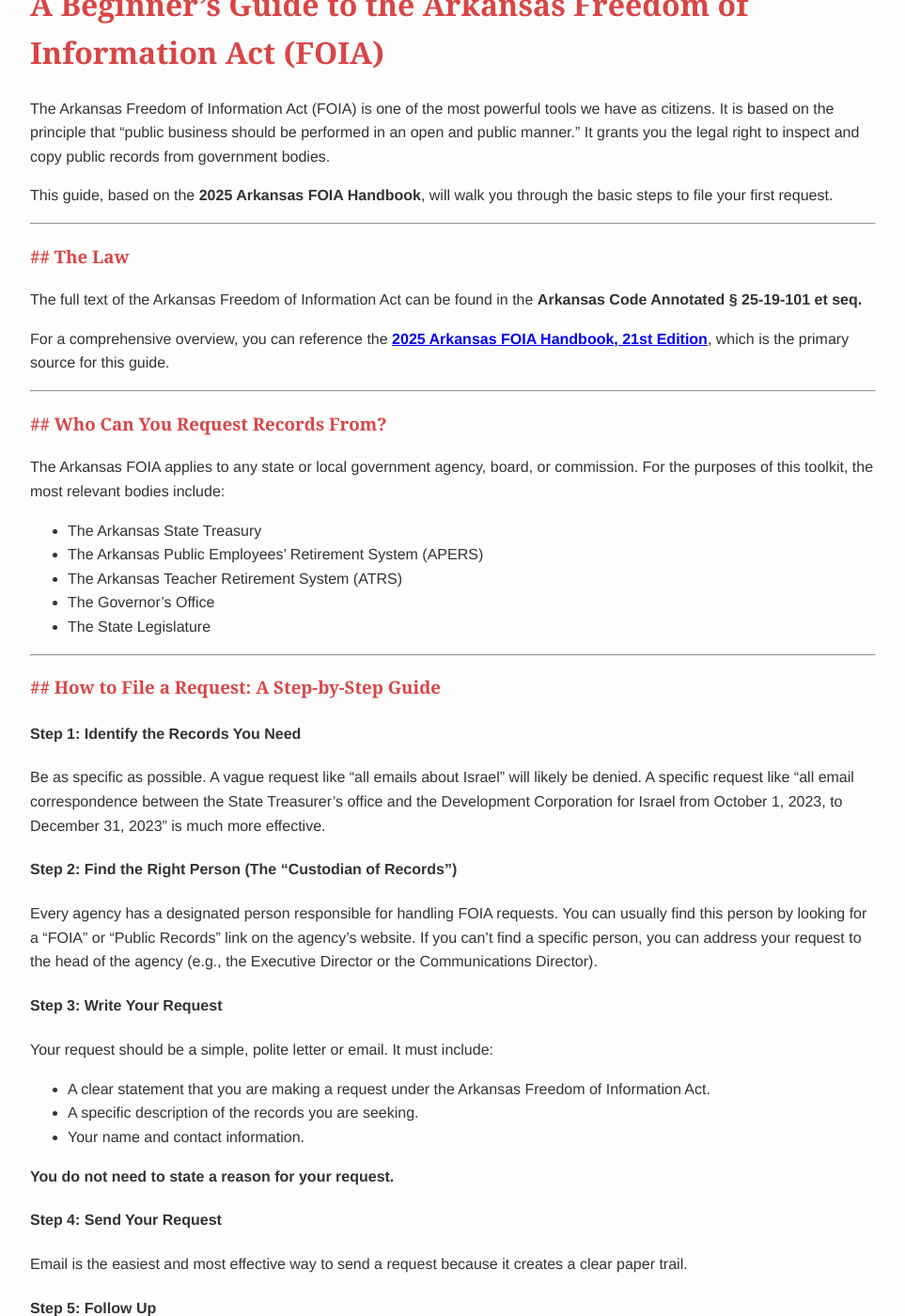
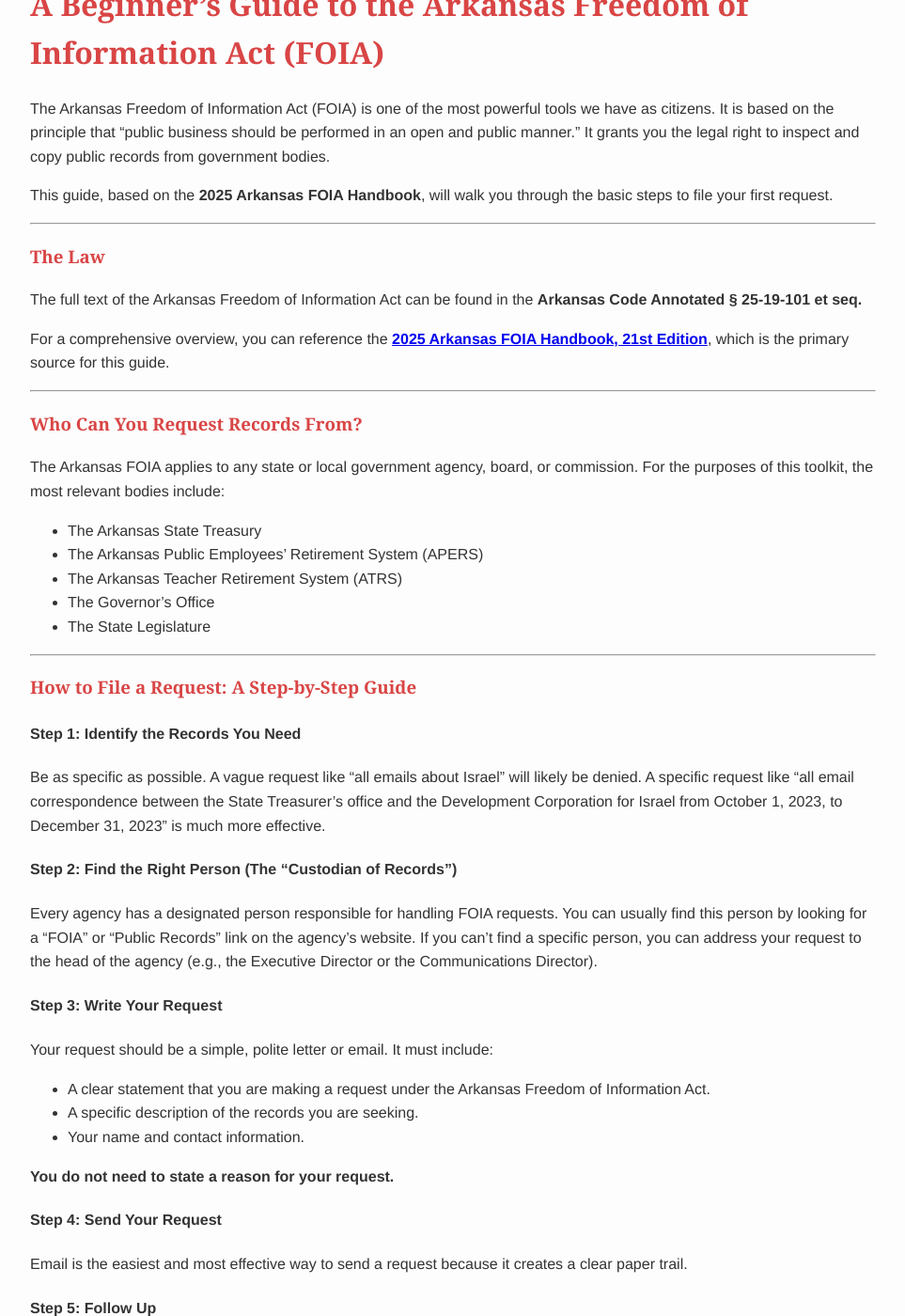
Before and after one commit to DunlapJP/divestar-toolkit, a Jekyll site: the page built from foia-resources/arkansas-foia-guide.md, in a window 1280 px wide and 1400 px high, scrolled down 280 px. Shown: the whole window at 94% size, without its empty margins (158-1121 px from the left). Built offline with Jekyll 4.4.1, drawn with Linux system fonts in a browser that asks for light colours; our own code applies the rules of GitHub Pages for plain Markdown files; some of the changed text lies outside the part shown.

```diff
--- a/foia-resources/arkansas-foia-guide.md
+++ b/foia-resources/arkansas-foia-guide.md
@@ -6,7 +6,7 @@ This guide, based on the **2025 Arkansas FOIA Handbook**, will walk you through
 
 ---
 
-### ## The Law
+###  The Law
 
 The full text of the Arkansas Freedom of Information Act can be found in the **Arkansas Code Annotated § 25-19-101 et seq.**
 
@@ -14,7 +14,7 @@ For a comprehensive overview, you can reference the **[2025 Arkansas FOIA Handbo
 
 ---
 
-### ## Who Can You Request Records From?
+###  Who Can You Request Records From?
 
 The Arkansas FOIA applies to any state or local government agency, board, or commission. For the purposes of this toolkit, the most relevant bodies include:
 
@@ -26,7 +26,7 @@ The Arkansas FOIA applies to any state or local government agency, board, or com
 
 ---
 
-### ## How to File a Request: A Step-by-Step Guide
+###  How to File a Request: A Step-by-Step Guide
 
 #### **Step 1: Identify the Records You Need**
 
@@ -59,7 +59,7 @@ Under Arkansas law, the agency must respond to your request within **three (3) b
 
 ---
 
-### ## Tips for a Successful Request
+###  Tips for a Successful Request
 
 * **Be Polite and Professional:** You are more likely to get a helpful response if you are courteous.
 * **Keep a Record:** Save a copy of your request and all correspondence with the agency.
@@ -68,6 +68,6 @@ Under Arkansas law, the agency must respond to your request within **three (3) b
 
 ---
 
-### ## What If Your Request is Denied?
+###  What If Your Request is Denied?
 
 If your request is denied, the agency must provide you with a written explanation citing the specific legal exemption that allows them to withhold the records. If you believe the denial is improper, you can challenge it.
```
